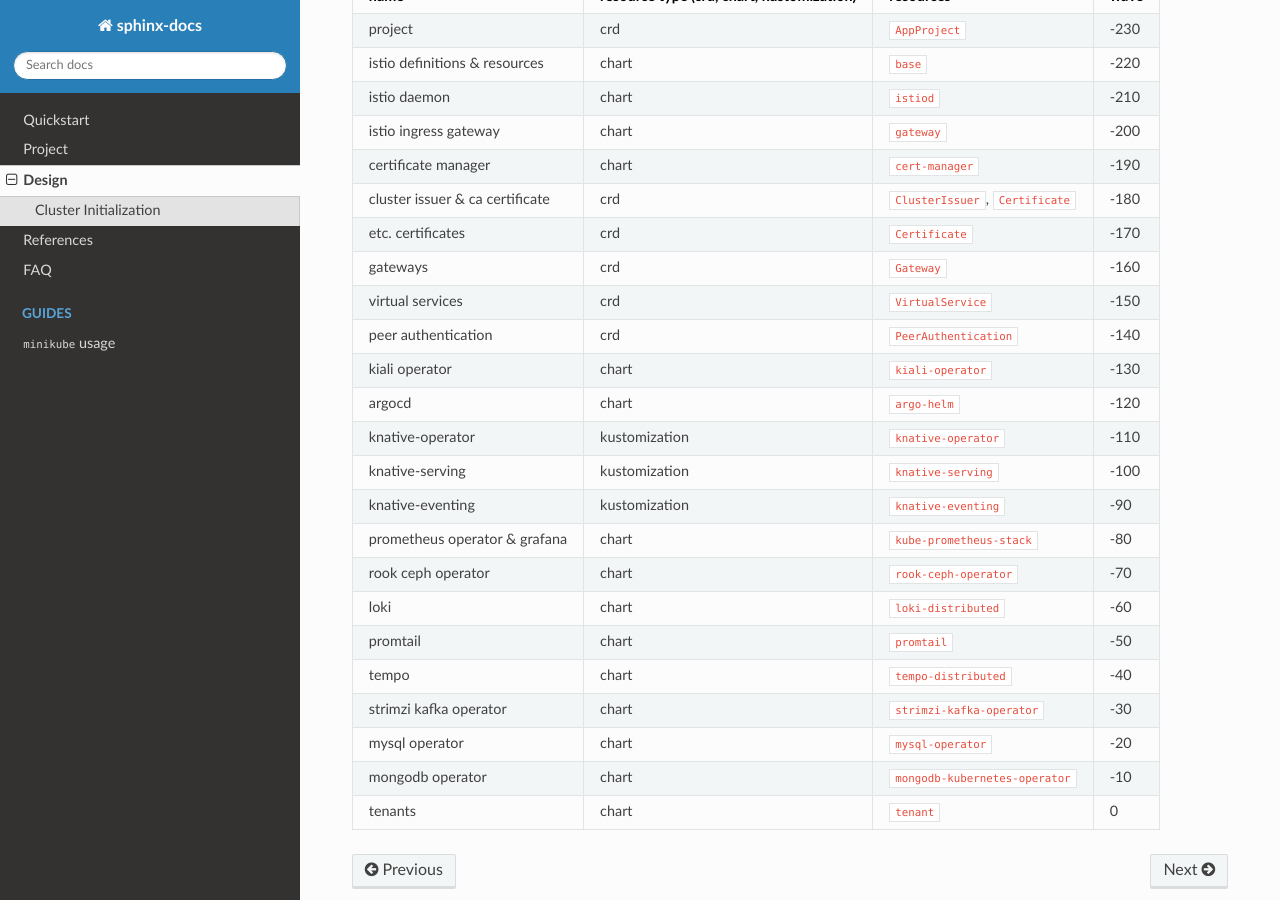
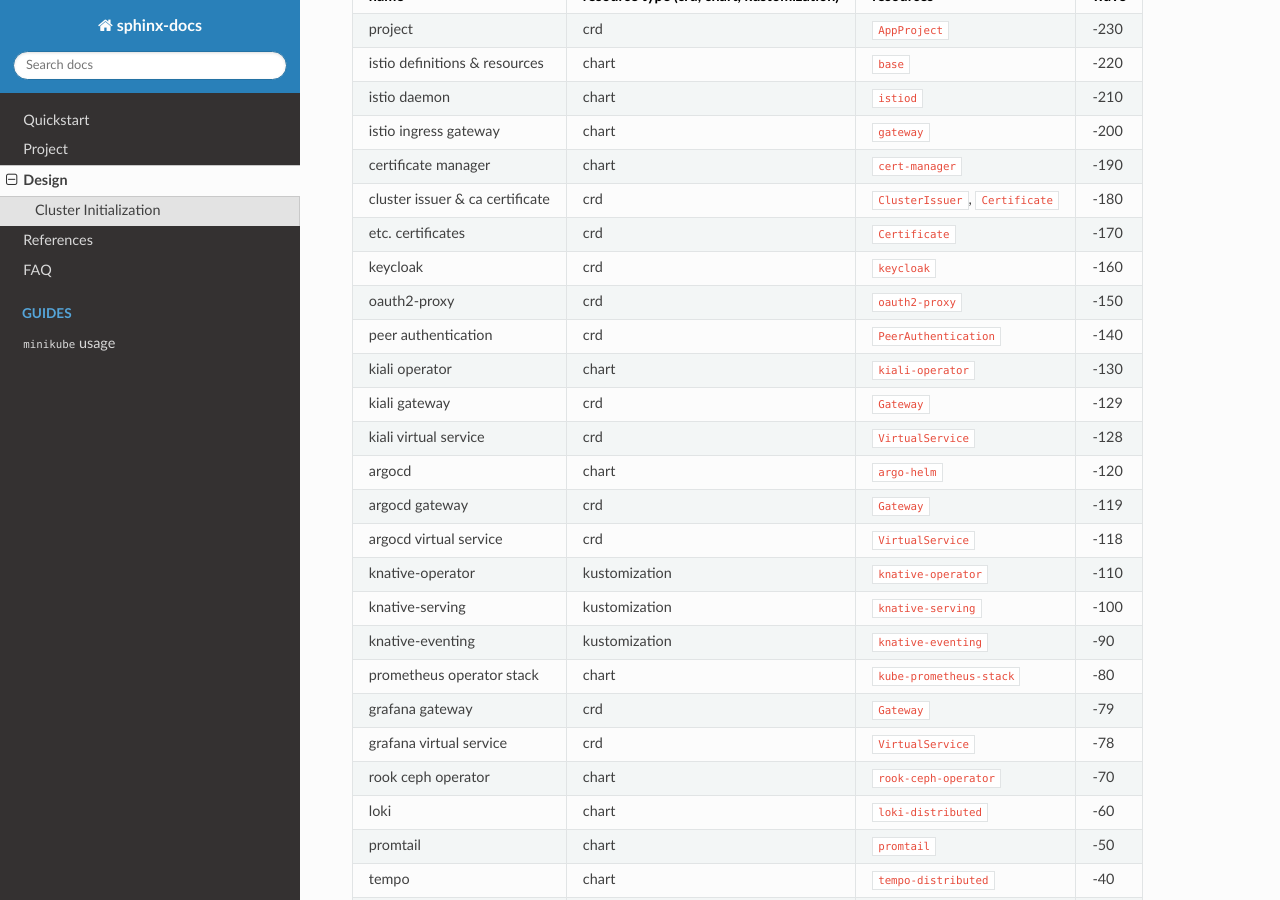
Before and after one commit to genericware/sphinx-docs, a Sphinx documentation site: the page built from docs/design.md, in a window 1280 px wide and 900 px high, scrolled down 284 px. Built offline with Sphinx 7.4.7 and the Read the Docs theme 2.0.0, drawn with Linux system fonts in a browser that asks for light colours.

Commit message:
fix: kiali isn't working; trying some things...

```diff
--- a/docs/design.md
+++ b/docs/design.md
@@ -7,31 +7,37 @@
 The cluster is initialized using [waves](https://argo-cd.readthedocs.io/en/stable/user-guide/sync-waves/).
 ArgoCD waits for healthy resources at each wave before continuing.
 
-| name                            | resource type (crd, chart, kustomization) | resources                      | wave  |
-|---------------------------------|-------------------------------------------|--------------------------------|-------|
-| project                         | crd                                       | `AppProject`                   | -230  |
-| istio definitions & resources   | chart                                     | `base`                         | -220  |
-| istio daemon                    | chart                                     | `istiod`                       | -210  |
-| istio ingress gateway           | chart                                     | `gateway`                      | -200  |
-| certificate manager             | chart                                     | `cert-manager`                 | -190  |
-| cluster issuer & ca certificate | crd                                       | `ClusterIssuer`, `Certificate` | -180  |
-| etc. certificates               | crd                                       | `Certificate`                  | -170  |
-| gateways                        | crd                                       | `Gateway`                      | -160  |
-| virtual services                | crd                                       | `VirtualService`               | -150  |
-| peer authentication             | crd                                       | `PeerAuthentication`           | -140  |
-| kiali operator                  | chart                                     | `kiali-operator`               | -130  |
-| argocd                          | chart                                     | `argo-helm`                    | -120  |
-| knative-operator                | kustomization                             | `knative-operator`             | -110  |
-| knative-serving                 | kustomization                             | `knative-serving`              | -100  |
-| knative-eventing                | kustomization                             | `knative-eventing`             | -90   |
-| prometheus operator & grafana   | chart                                     | `kube-prometheus-stack`        | -80   |
-| rook ceph operator              | chart                                     | `rook-ceph-operator`           | -70   |
-| loki                            | chart                                     | `loki-distributed`             | -60   |
-| promtail                        | chart                                     | `promtail`                     | -50   |
-| tempo                           | chart                                     | `tempo-distributed`            | -40   |
-| strimzi kafka operator          | chart                                     | `strimzi-kafka-operator`       | -30   |
-| mysql operator                  | chart                                     | `mysql-operator`               | -20   |
-| mongodb operator                | chart                                     | `mongodb-kubernetes-operator`  | -10   |
-| tenants                         | chart                                     | `tenant`                       | 0     |
+| name                            | resource type (crd, chart, kustomization) | resources                      | wave |
+|---------------------------------|-------------------------------------------|--------------------------------|------|
+| project                         | crd                                       | `AppProject`                   | -230 |
+| istio definitions & resources   | chart                                     | `base`                         | -220 |
+| istio daemon                    | chart                                     | `istiod`                       | -210 |
+| istio ingress gateway           | chart                                     | `gateway`                      | -200 |
+| certificate manager             | chart                                     | `cert-manager`                 | -190 |
+| cluster issuer & ca certificate | crd                                       | `ClusterIssuer`, `Certificate` | -180 |
+| etc. certificates               | crd                                       | `Certificate`                  | -170 |
+| keycloak                        | crd                                       | `keycloak`                     | -160 |
+| oauth2-proxy                    | crd                                       | `oauth2-proxy`                 | -150 |
+| peer authentication             | crd                                       | `PeerAuthentication`           | -140 |
+| kiali operator                  | chart                                     | `kiali-operator`               | -130 |
+| kiali gateway                   | crd                                       | `Gateway`                      | -129 |
+| kiali virtual service           | crd                                       | `VirtualService`               | -128 |
+| argocd                          | chart                                     | `argo-helm`                    | -120 |
+| argocd gateway                  | crd                                       | `Gateway`                      | -119 |
+| argocd virtual service          | crd                                       | `VirtualService`               | -118 |
+| knative-operator                | kustomization                             | `knative-operator`             | -110 |
+| knative-serving                 | kustomization                             | `knative-serving`              | -100 |
+| knative-eventing                | kustomization                             | `knative-eventing`             | -90  |
+| prometheus operator stack       | chart                                     | `kube-prometheus-stack`        | -80  |
+| grafana gateway                 | crd                                       | `Gateway`                      | -79  |
+| grafana virtual service         | crd                                       | `VirtualService`               | -78  |
+| rook ceph operator              | chart                                     | `rook-ceph-operator`           | -70  |
+| loki                            | chart                                     | `loki-distributed`             | -60  |
+| promtail                        | chart                                     | `promtail`                     | -50  |
+| tempo                           | chart                                     | `tempo-distributed`            | -40  |
+| strimzi kafka operator          | chart                                     | `strimzi-kafka-operator`       | -30  |
+| mysql operator                  | chart                                     | `mysql-operator`               | -20  |
+| mongodb operator                | chart                                     | `mongodb-kubernetes-operator`  | -10  |
+| tenants                         | chart                                     | `tenant`                       | 0    |
 
 [//]: # (todo: tenant chart)
```
